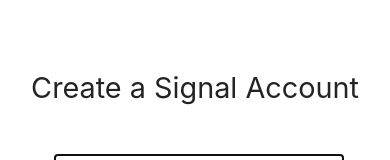
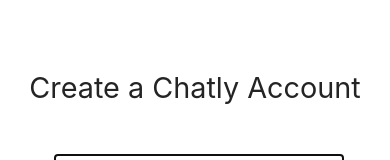
Before and after one commit to oluseyi-ged/signal-chat, a React Native app: screen /Register in a window 390 px wide. Shown: the part 215-375 px from the top of the page. Built offline with nearby package versions, Linux system fonts and the light colour scheme; no server answers; the database is empty.

Commit message:
changed name and logo

```diff
--- a/screens/LoginScreen.js
+++ b/screens/LoginScreen.js
@@ -1,5 +1,5 @@
 import { StatusBar } from "expo-status-bar"
-import React, { useEffect, useState } from "react"
+import React, { useEffect, useLayoutEffect, useState } from "react"
 import { KeyboardAvoidingView } from "react-native"
 import { StyleSheet, Text, View } from "react-native"
 import { Button, Image, Input } from "react-native-elements"
@@ -8,6 +8,12 @@
 const LoginScreen = ({ navigation }) => {
   const [email, setEmail] = useState("")
   const [password, setPassword] = useState("")
+
+  useLayoutEffect(() => {
+    navigation.setOptions({
+      title: "Login to Chatly",
+    })
+  }, [navigation])
 
   useEffect(() => {
     const unsubscribe = auth.onAuthStateChanged((authUser) => {
@@ -30,7 +36,7 @@
       <StatusBar style="light" />
       <Image
         source={{
-          uri: "https://img.icons8.com/color/200/000000/signal-app.png",
+          uri: "https://img.icons8.com/color-glass/240/000000/chat.png",
         }}
         style={{ width: 200, height: 200 }}
       />
--- a/screens/RegisterScreen.js
+++ b/screens/RegisterScreen.js
@@ -35,7 +35,7 @@
     <KeyboardAvoidingView behavior="padding" style={styles.container}>
       <StatusBar style="light" />
       <Text h3 style={{ marginBottom: 50 }}>
-        Create a Signal Account
+        Create a Chatly Account
       </Text>
       <View style={styles.inputContainer}>
         <Input
```
